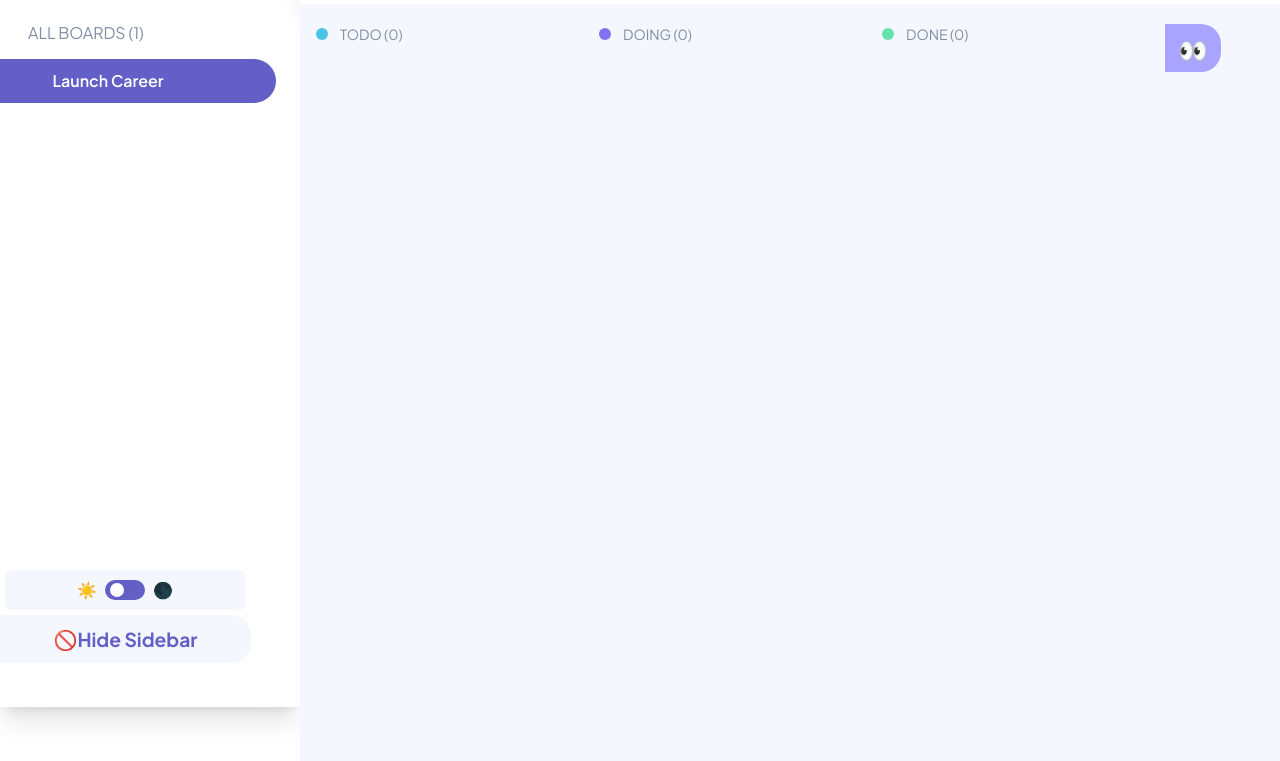
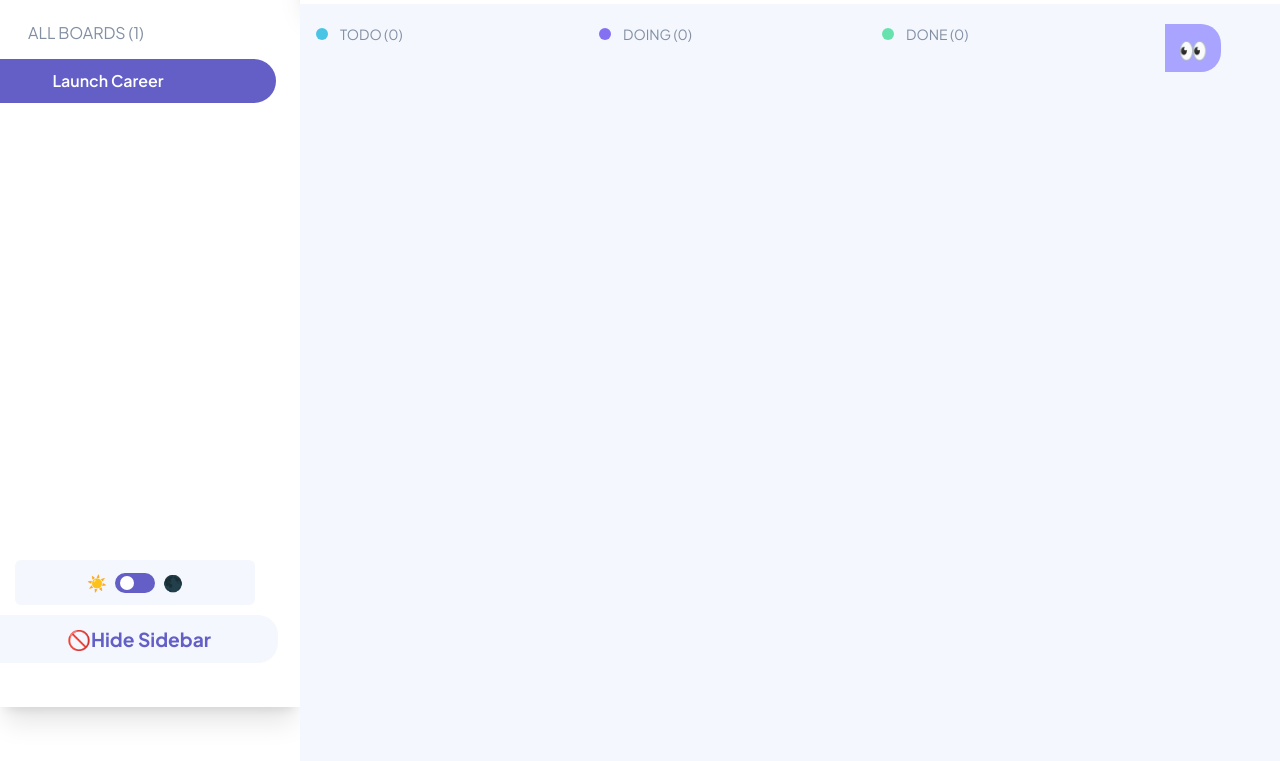
Before and after one commit to Sbubz-XI/SBANKO25128_fto2502_B2_Sbabalo-Nkompela_JSLPP, a website with bundled scripts: page index.html in a window 1280 px wide. Shown: the part 93-854 px from the top of the page. Built offline with nearby package versions, Linux system fonts and the light colour scheme; no server answers.

Commit message:
adjusted theme and hidesidebar buttons

```diff
--- a/src/appearance.css
+++ b/src/appearance.css
@@ -9,12 +9,12 @@
 .theme-btn {
   display: flex;
   background-color: #f4f7fd;
-  height: 40px;
+  height: 45px;
   width: 240px;
   border-radius: 6px;
   justify-content: center;
   align-items: center;
-  margin: 5px;
+  margin: 10px 15px;
 }
 
 .outer-btn {
@@ -40,7 +40,7 @@
   background-color: #f4f7fd;
   color: #635fc7;
   height: 48px;
-  width: 251px;
+  width: 278px;
   padding: 10px;
   border-top-right-radius: 20px;
   border-bottom-right-radius: 20px;
```
